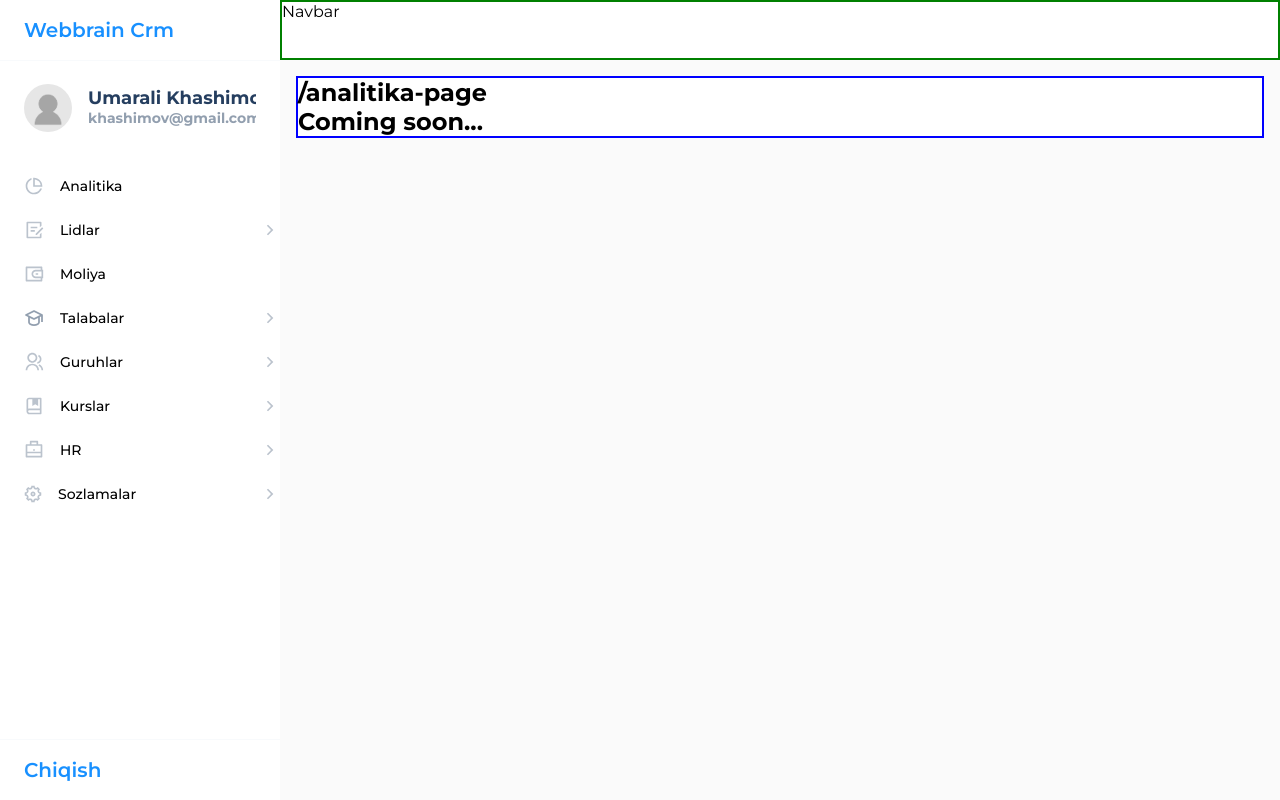
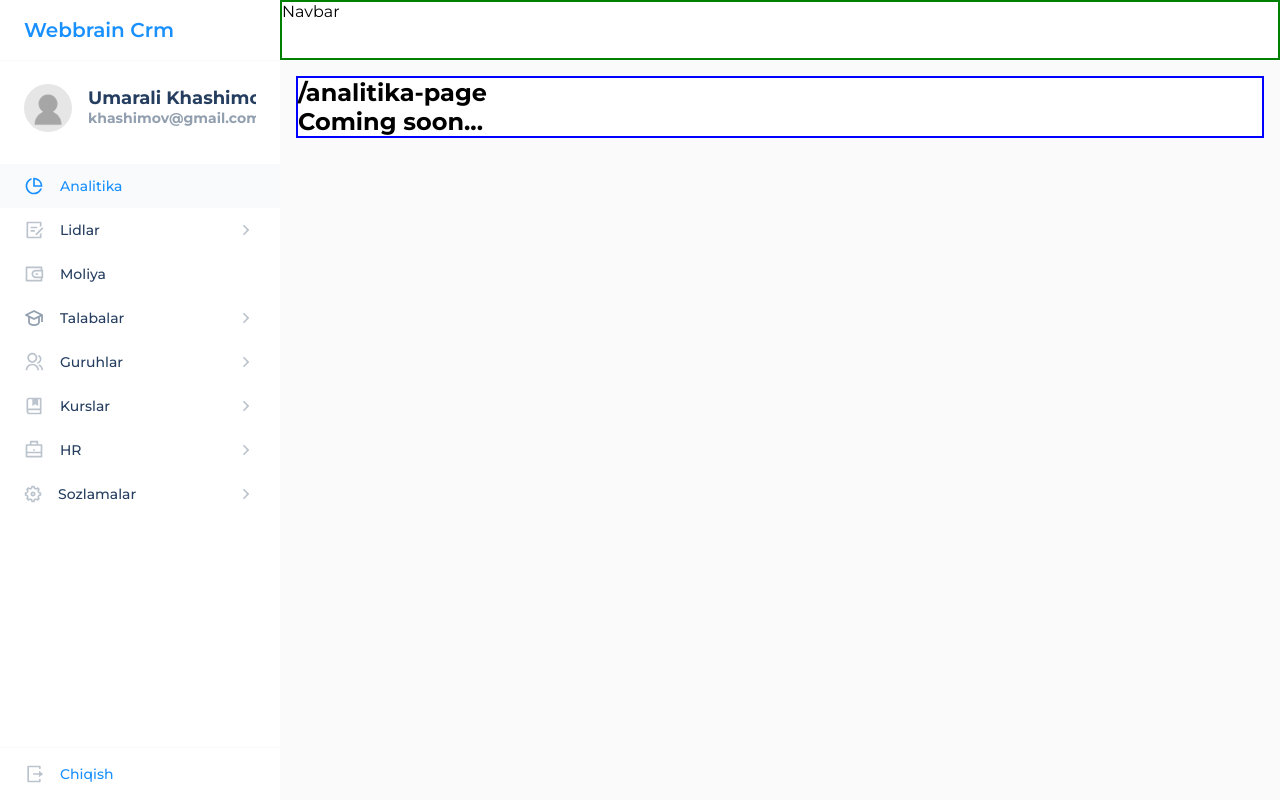
Before and after one commit to Umar-Front/crm-project, a React (Vite) app: page /analitika in a window 1280 px wide. Built offline with nearby package versions, Linux system fonts and the light colour scheme.

Commit message:
active path

```diff
--- a/src/components/Sidebar/index.jsx
+++ b/src/components/Sidebar/index.jsx
@@ -1,32 +1,50 @@
 import React from 'react'
-import { Navigate, Outlet, useNavigate } from 'react-router-dom'
-import { useState } from 'react'
-import { Arrow, Body, ChildWrapper, Container, Logo, LogoOut, Menu, MenuItem, Side, Wrapper } from './style'
+import { Navigate, Outlet, useLocation, useNavigate } from 'react-router-dom'
+import { useState, useEffect } from 'react'
+import { Arrow, Body, ChildWrapper, Container, ExitIcon, Logo, LogoOut, Menu, MenuItem, Side, Wrapper } from './style'
 import Navbar from '../Navbar'
 import Profile from './profile'
 import sidebar from '../../utils/sidebar'
 
 export const Sidebar = () => {
 
-  const [open, setopen] = useState(['bosh'])
+  const [open, setopen] = useState([]);
+  // const [active, setactive] = useState(['']);
+  const navigate = useNavigate();
+  const location = useLocation();
 
-  const onClickParent = (id) => {
-    if (open.includes(id)) {
-      console.log(open, 'if');
+  useEffect(() => {
+    const path = JSON.parse(localStorage.getItem('open'));
+    setopen(path || [])
+  }, [])
+  useEffect(() => {
+  }, [location])
 
-      let data = open.filter((val) => val !== id);
-      setopen(data)
-    } else {
-      setopen([...open, id])
-    }
-    console.log(open);
+  const onClickLogo = () => {
+    navigate(path)
   }
 
-  const navigate = useNavigate()
-  const onClickLogo = () => {
+  const onLogout = () => {
     navigate('/')
   }
 
+
+  const onClickParent = ({ id, path, children }, event) => {
+    if (!children) {
+      event.preventDefault();
+      navigate(path)
+    }
+
+    if (open?.includes(id)) {
+      let data = open.filter((val) => val !== id);
+      localStorage.setItem('open', JSON.stringify(data))
+      setopen(data)
+    } else {
+      localStorage.setItem('open', JSON.stringify([...open, id]))
+      setopen([...open, id])
+    }
+
+  }
 
 
   return (
@@ -40,31 +58,39 @@ export const Sidebar = () => {
           {sidebar.map((parent) => {
             const active = open.includes(parent.id)
             const { icon: Icon } = parent
+            const activePath = location.pathname.includes(parent.path)
             return (
-              <>
-                <MenuItem key={parent.id} onClick={() => onClickParent(parent.id)} >
-                  <MenuItem.Title >
+              <React.Fragment key={parent.id}>
+                <MenuItem
+
+                  onClick={(event) => onClickParent(parent, event)}
+                  active={activePath.toString()}
+                >
+                  <MenuItem.Title active={activePath.toString()}>
                     <Icon className="icon" /> {parent.title}
                   </MenuItem.Title >
-                  {parent?.children?.length && <Arrow active={active} />}
+                  {parent?.children?.length && <Arrow active={active.toString()} />}
                 </MenuItem>
-                <ChildWrapper active={active}>
+                <ChildWrapper active={active.toString()}>
                   {parent?.children?.map((child) => {
                     return (
-                      <MenuItem key={child.id}>
+                      <MenuItem
+                        key={child.id}
+                        to={child.path}
+                        active={(location.pathname === child.path).toString()}
+                      >
                         <MenuItem.Title > {child.title} </MenuItem.Title >
                       </MenuItem>
                     )
                   })}
                 </ChildWrapper>
-              </>
-
-
-
+              </React.Fragment>
             )
           })}
         </Menu>
-        <LogoOut>Chiqish</LogoOut>
+        <LogoOut onClick={onLogout}> <ExitIcon />
+          Chiqish
+        </LogoOut>
       </Side>
       <Body>
 
--- a/src/components/Sidebar/style.js
+++ b/src/components/Sidebar/style.js
@@ -1,16 +1,19 @@
 import { styled } from "styled-components";
-import arrow from "../../assets/icons/rightArrow.svg?react"
+import arrow from "../../assets/icons/rightArrow.svg?react";
+import exit from "../../assets/icons/exit.svg?react";
+import { NavLink } from "react-router-dom";
 
 const Arrow = styled(arrow)`
   display:flex;
   margin-left:auto;
-  transform:${({ active }) => active && 'rotate(90deg)'};
+  transform:${({ active }) => active === "true" && 'rotate(90deg)'};
   transition-all: 0.1s;
 `
 
 
 const Container = styled.div`
  display:flex;
+
 `
 
 const Side = styled.div`
@@ -38,6 +41,7 @@ const Wrapper = styled.div`
   border:2px solid blue;
   margin:16px;
 
+
 `;
 
 
@@ -54,11 +58,12 @@ const Logo = styled.div`
 
 const LogoOut = styled(Logo)`
   display:flex;
+  align-items:center;
   position:sticky;
   margin-top:auto;
-  font-weight:600;
-  font-size:20px;
-  line-height:28px;
+  font-weight:500;
+  font-size:14px;
+  line-height:20px;
   color: rgba(24,144,255,1);
   padding:16px 24px;
   border-bottom:0;
@@ -118,14 +123,19 @@ const Menu = styled.div`
 `;
 
 
-const MenuItem = styled.div`
+const MenuItem = styled(NavLink)`
    display:flex;
    align-items:center;
+   text-decoration:none;
    &:hover{
     cursor:pointer;
     background-color: rgba(248,250,252,1);
 
-  }
+  };
+  padding-right:24px;
+  color: ${({ active }) => active === 'true' ? "var(--activeColor)" : "var(--primaryColor)"};
+  background-color:${({ active }) => active === 'true' ? "rgba(248,250,252,1)" : "inhernt"};
+
 `;
 
 MenuItem.Title = styled.div`
@@ -140,7 +150,11 @@ MenuItem.Title = styled.div`
     color:var(--activeColor);
     & path {
       fill:var(--activeColor);
-    }
+    };
+
+  };
+  & path {
+    fill:${({ active }) => active === 'true' && "var(--activeColor)"}
   }
 
   .icon{
@@ -152,11 +166,30 @@ MenuItem.Title = styled.div`
 
 const ChildWrapper = styled.div`
   margin-left:35px;
-  height: ${({ active }) => active ? "auto" : "0px"};
+  height: ${({ active }) => active === 'true' ? "auto" : "0px"};
+
   overflow:hidden;
-`
+
+`;
+
+const ExitIcon = styled(exit)`
+ margin-right:16px;
+`;
 
 
 
 
-export { Container, Side, Body, Wrapper, Logo, LogoOut, ProfileContainer, Menu, MenuItem, Arrow, ChildWrapper }
+export {
+  Container,
+  Side,
+  Body,
+  Wrapper,
+  Logo,
+  LogoOut,
+  ProfileContainer,
+  Menu,
+  MenuItem,
+  Arrow,
+  ChildWrapper,
+  ExitIcon
+}
```
Also changed, not shown: src/assets/icons/exit.svg (added).
